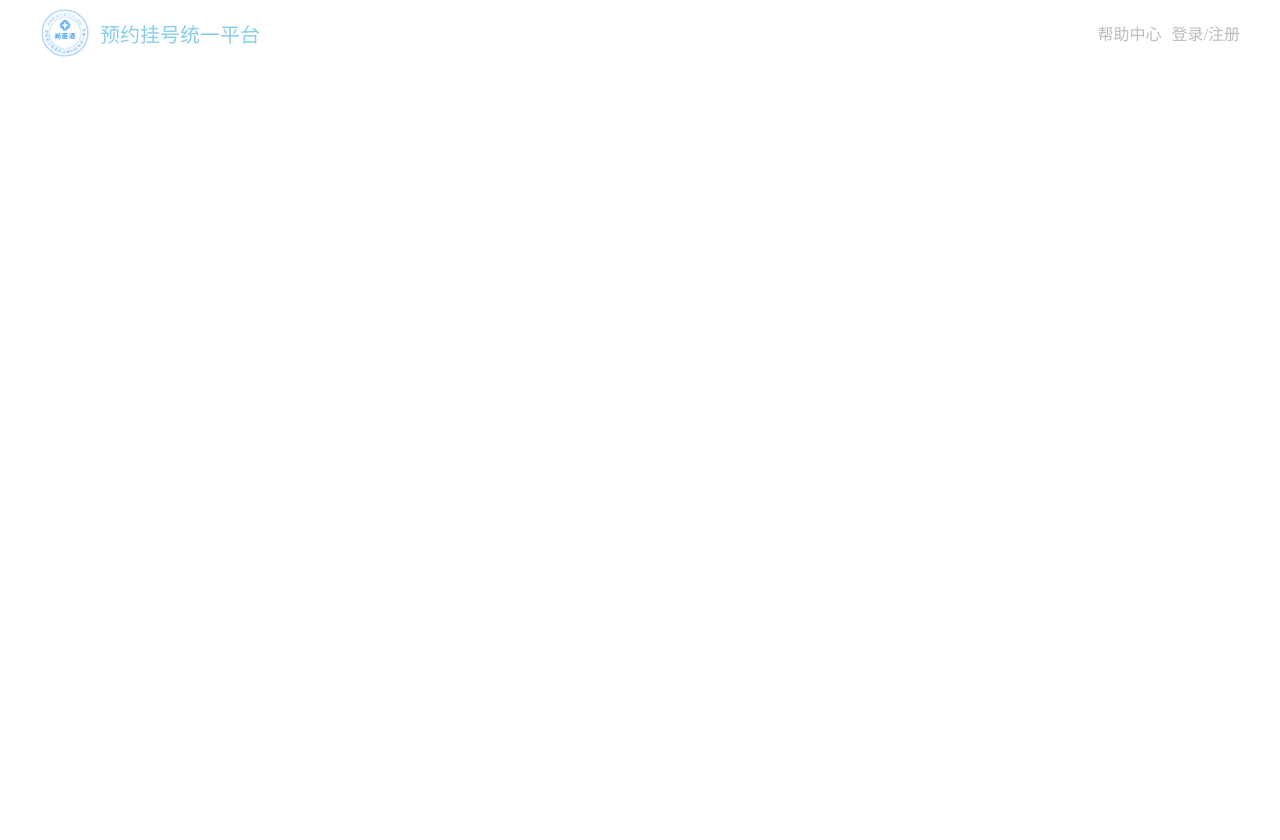
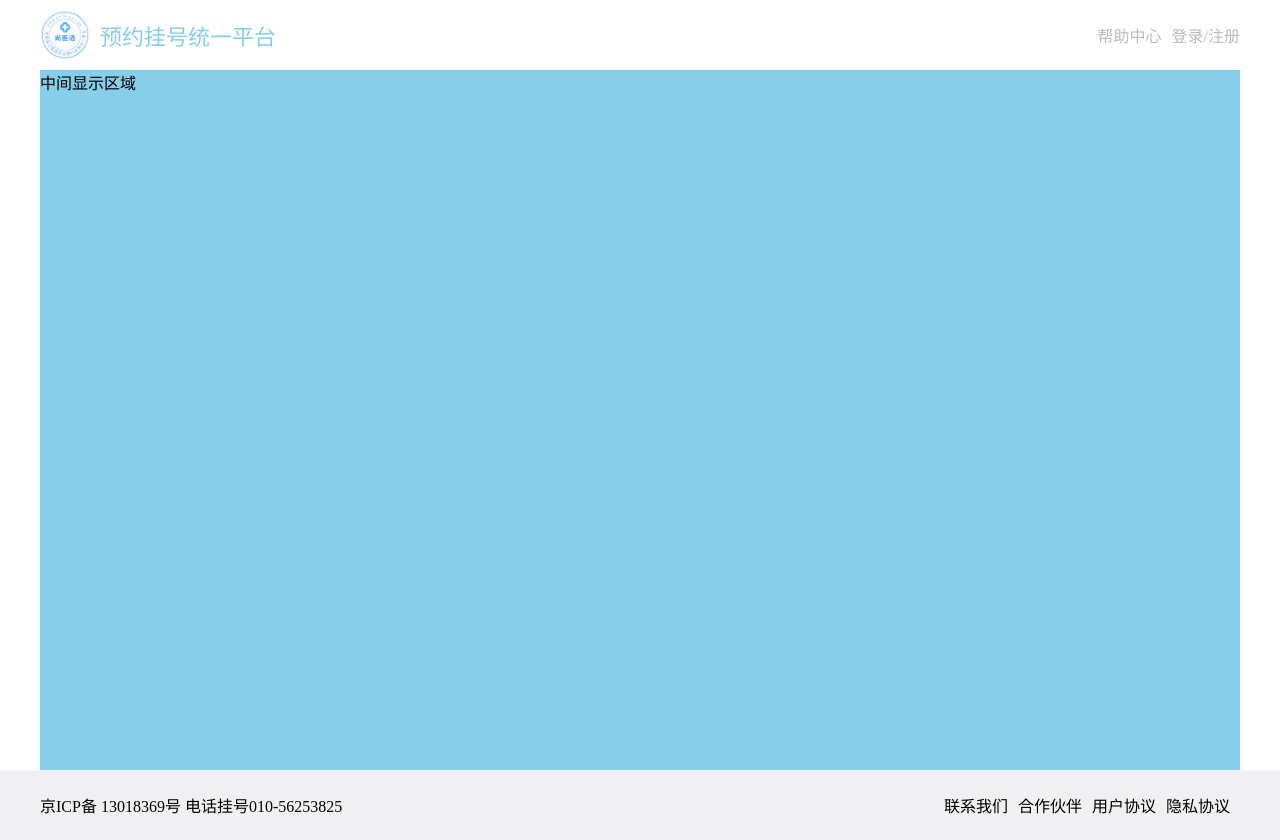
Before and after one commit to kaolabulan/syt, a Vue app: page / in a window 1280 px wide. Before the commit the page ends 800 px from the top, so only its background shows below. Built offline with nearby package versions, Linux system fonts and the light colour scheme.

Commit message:
HospitalBottom底部组件静态搭建

```diff
--- a/src/App.vue
+++ b/src/App.vue
@@ -2,10 +2,10 @@
   <div class="container">
     <HospitalTop/>
     <div class="content">
-      中间显示区域
+      <p>中间显示区域</p>
     </div>
     <HospitalBottom/>
-    <div>12344</div>
+
   </div>
 </template>
 
@@ -17,9 +17,13 @@
   .container{
     display: flex;
     flex-direction: column;
-    justify-content: center;
+    align-items: center;
     .content{
+      margin-top: 70px;
+      width: 1200px;
+      min-height: 700px;
+      background-color: skyblue;
+    }
 
-    }
   }
 </style>
--- a/src/components/hospital_bottom/index.vue
+++ b/src/components/hospital_bottom/index.vue
@@ -3,11 +3,43 @@
 </script>
 
 <template>
-  <div class="content">
-    我是底部组件
+  <div class="bottom">
+    <div class="content">
+      <div class="left">京ICP备 13018369号 电话挂号010-56253825</div>
+      <div class="right">
+        <span>联系我们</span>
+        <span>合作伙伴</span>
+        <span>用户协议</span>
+        <span>隐私协议</span>
+      </div>
+    </div>
   </div>
+
 </template>
 
-<style scoped>
+<style scoped lang="scss">
+  .bottom{
+    width: 100%;
+    height: 70px;
+    background-color: #f0f0f2f5;
+    display: flex;
+    justify-content: center;
+    .content{
+      width: 1200px;
+      height: 100%;
+      display: flex;
+      justify-content: space-between;
+      align-items: center;
+      .left{
+        font-size: 16px;
+      }
+      .right{
+        font-size: 16px;
+        span{
+          margin-right: 10px;
+        }
+      }
+    }
 
+  }
 </style>
--- a/src/components/hospital_top/index.vue
+++ b/src/components/hospital_top/index.vue
@@ -43,7 +43,7 @@
           margin-right: 10px;
         }
         p{
-          font-size: 20px;
+          font-size: 22px;
           color: skyblue;
         }
         display: flex;
```
